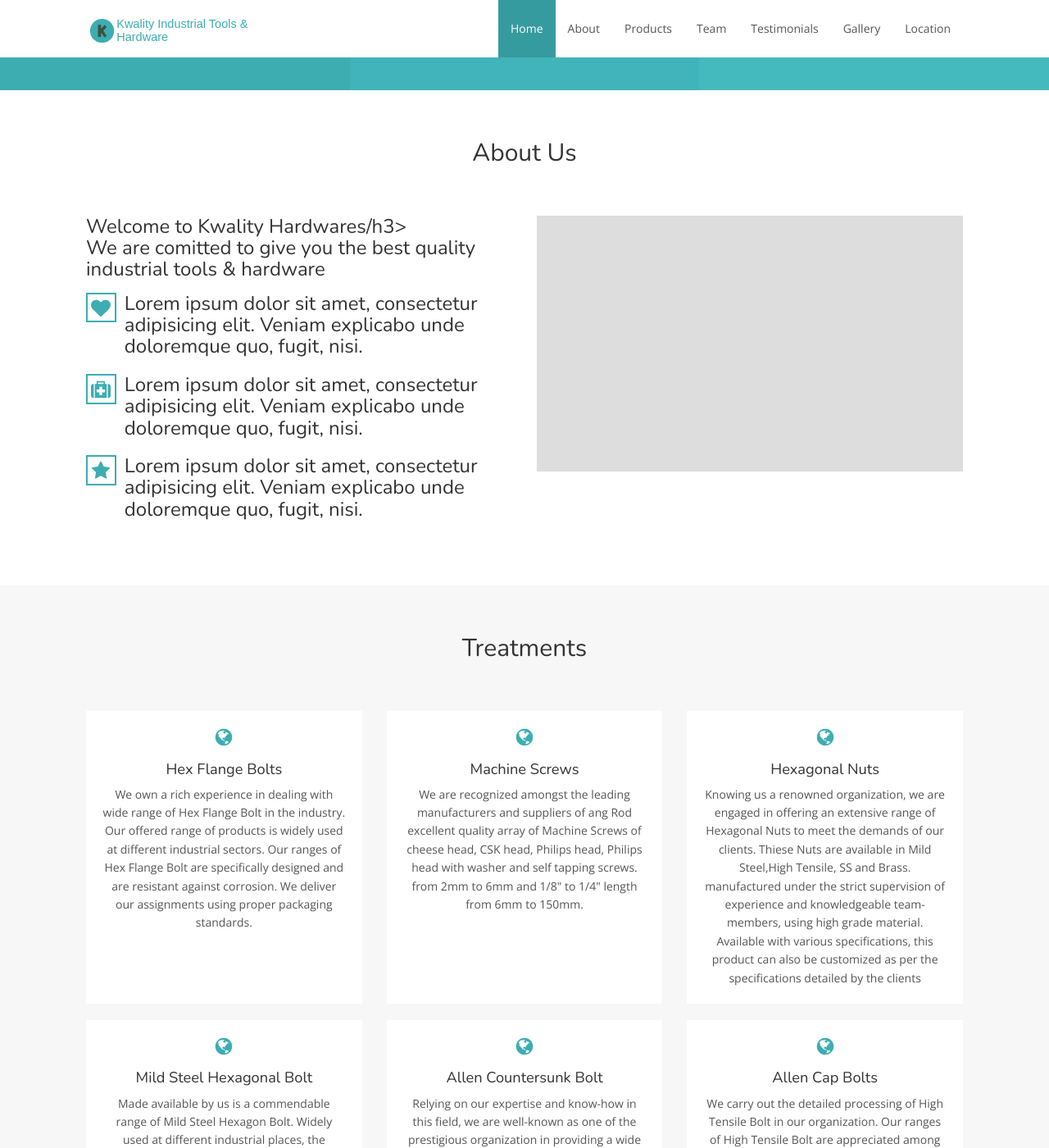
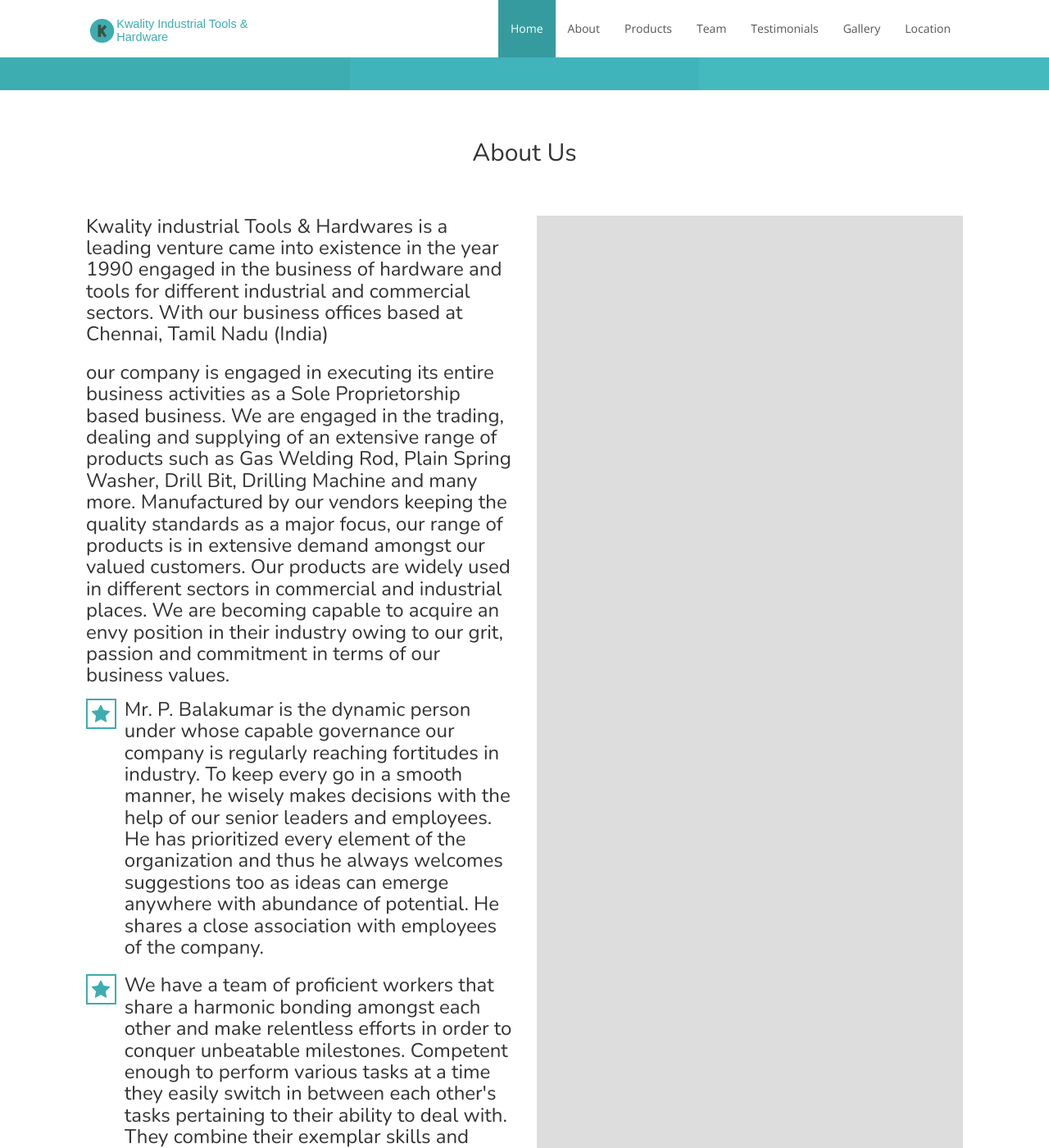
Before and after one commit to balakumarpichai/balakumarpichai.github.io, a Jekyll site: the page built from index.html, in a window 1280 px wide and 1400 px high, scrolled down 718 px. Shown: the whole window at 82% size. Built offline with Jekyll 4.4.1, drawn with Linux system fonts in a browser that asks for light colours; nearby versions of some CDN libraries; some of the changed text lies outside the part shown.

Commit message:
Text edits

```diff
--- a/index.html
+++ b/index.html
@@ -86,28 +86,17 @@
 
         <div class="row">
             <div class="col-sm-6">
-                <h3>Welcome to Kwality Hardwares/h3>
-                <p>We are comitted to give you the best quality industrial tools & hardware</p>
+                <h3>Kwality industrial Tools & Hardwares is a leading venture came into existence in the year 1990 engaged in the business of hardware and tools for different industrial and commercial sectors. With our business offices based at Chennai, Tamil Nadu (India)<h3>
+                <p>our company is engaged in executing its entire business activities as a Sole Proprietorship based business. We are engaged in the trading, dealing and supplying of an extensive range of products such as Gas Welding Rod, Plain Spring Washer, Drill Bit, Drilling Machine and many more. Manufactured by our vendors keeping the quality standards as a major focus, our range of products is in extensive demand amongst our valued customers. Our products are widely used in different sectors in commercial and industrial places. We are becoming capable to acquire an envy position in their industry owing to our grit, passion and commitment in terms of our business values.</p>
 
                 <div class="media">
                     <div class="media-left">
                         <div class="boxed-icon">
-                            <svg class="icon icon-heart"><use xlink:href="#icon-heart"></use></svg>
+                            <svg class="icon icon-star"><use xlink:href="#icon-star"></use></svg>
                         </div>
                     </div>
                     <div class="media-body">
-                        <p>Lorem ipsum dolor sit amet, consectetur adipisicing elit. Veniam explicabo unde doloremque quo, fugit, nisi.</p>
-                    </div>
-                </div>
-
-                <div class="media">
-                    <div class="media-left">
-                        <div class="boxed-icon">
-                            <svg class="icon icon-medkit"><use xlink:href="#icon-medkit"></use></svg>
-                        </div>
-                    </div>
-                    <div class="media-body">
-                        <p>Lorem ipsum dolor sit amet, consectetur adipisicing elit. Veniam explicabo unde doloremque quo, fugit, nisi.</p>
+                        <p>Mr. P. Balakumar is the dynamic person under whose capable governance our company is regularly reaching fortitudes in industry. To keep every go in a smooth manner, he wisely makes decisions with the help of our senior leaders and employees. He has prioritized every element of the organization and thus he always welcomes suggestions too as ideas can emerge anywhere with abundance of potential. He shares a close association with employees of the company.</p>
                     </div>
                 </div>
 
@@ -118,9 +107,32 @@
                         </div>
                     </div>
                     <div class="media-body">
-                        <p>Lorem ipsum dolor sit amet, consectetur adipisicing elit. Veniam explicabo unde doloremque quo, fugit, nisi.</p>
+                        <p>We have a team of proficient workers that share a harmonic bonding amongst each other and make relentless efforts in order to conquer unbeatable milestones. Competent enough to perform various tasks at a time they easily switch in between each other's tasks pertaining to their ability to deal with. They combine their exemplar skills and knowledge so as to regulate the growth of the organization.</p>
                     </div>
                 </div>
+
+                <div class="media">
+                    <div class="media-left">
+                        <div class="boxed-icon">
+                            <svg class="icon icon-star"><use xlink:href="#icon-star"></use></svg>
+                        </div>
+                    </div>
+                    <div class="media-body">
+                        <p>We aspire for a standard that ensures customers satisfaction by meeting the expectations of our customers in quality and durability. Our organization offer optimum strength in our offered range of products. Our products ranges are easy to use and available at most feasible prices in the industry. They are quality assured and cost effective in nature. We assure our clients for the best solutions to their specific needs.</p>
+                    </div>
+                </div>
+            </div>
+            <div class="col-sm-6">
+                <img src="img/about.jpg" alt="...">
+            </div>
+            <div class="col-sm-6">
+                <img src="img/about.jpg" alt="...">
+            </div>
+            <div class="col-sm-6">
+                <img src="img/about.jpg" alt="...">
+            </div>
+            <div class="col-sm-6">
+                <img src="img/about.jpg" alt="...">
             </div>
             <div class="col-sm-6">
                 <img src="img/about.jpg" alt="...">
@@ -133,7 +145,7 @@
 <!-- Start Treatments -->
 <div id="treatments" class="treatments">
     <div class="container-fluid">
-        <h2 class="section-title">Treatments</h2>
+        <h2 class="section-title">Products</h2>
 
         <div class="row">
             {% for treatment in site.data.treatments %}
@@ -216,5 +228,5 @@
 <!-- End Gallery -->
 
 <!-- Start Map -->
-<div id="location" class="map" data-zoom="{{ site.map.zoom }}" data-address="{{ site.map.address }}" data-address-details="<img src='{{ site.map.address_details }}'>"></div>
+<div id="location" class="map" data-zoom="{{ site.map.zoom }}" data-address="Kwality Industrial Tools & Hardware, MC Nagar, Chennai, Tamil Nadu" data-address-details="<img src='{{ site.map.address_details }}'>"></div>
 <!-- End Map -->
```
